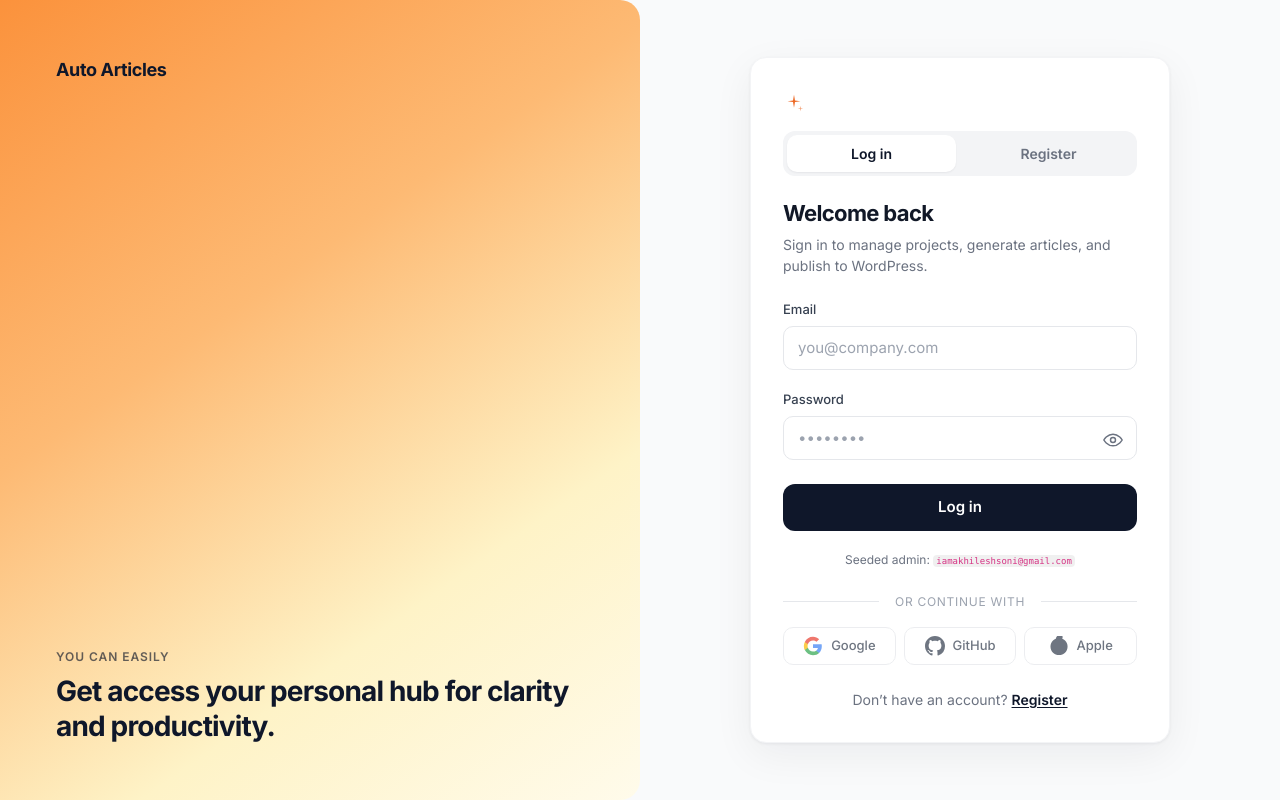
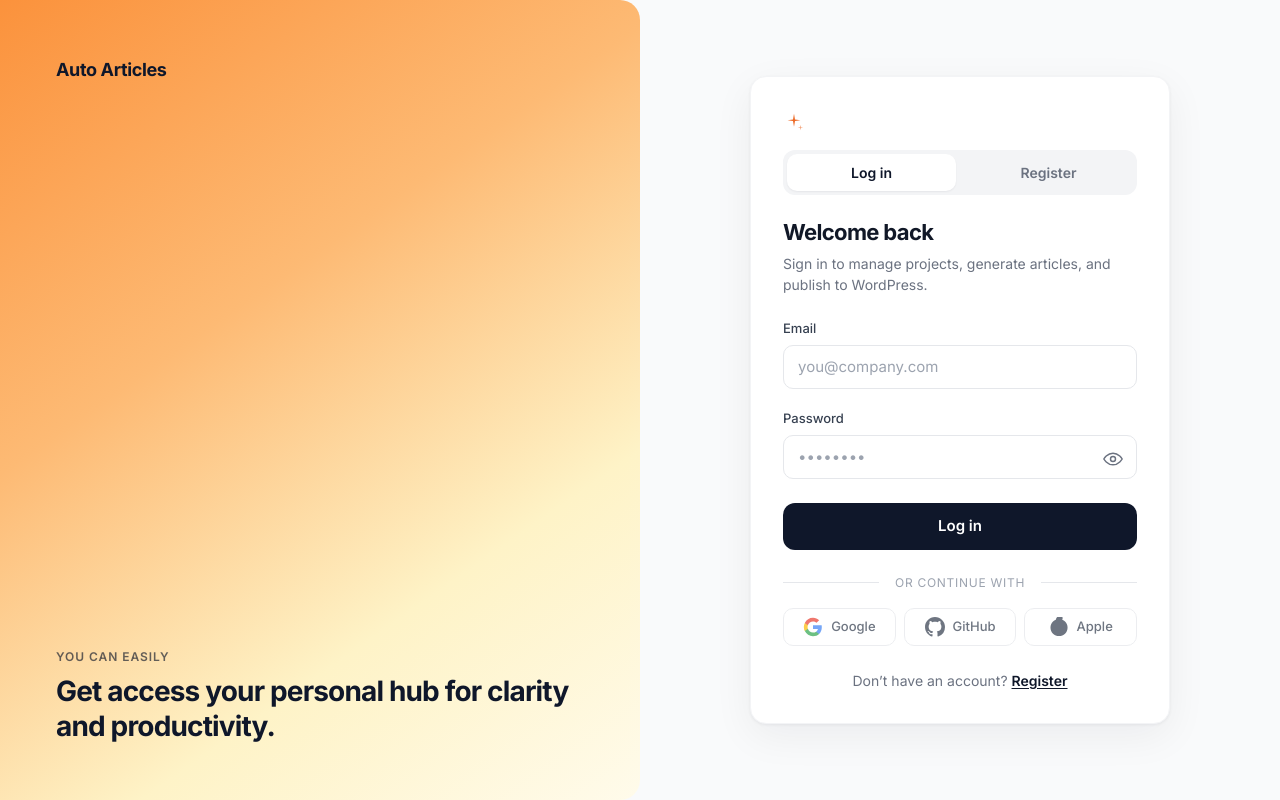
Before and after one commit to TheHypedge/Riviso_SEO, a Flask app: page / in a window 1280 px wide. Run offline with Flask 3, Linux system fonts and the light colour scheme; some libraries are stand-ins or nearby versions.

Commit message:
fix(deploy): trust repo path for Git dubious-ownership on VPS
- Run git config --global safe.directory before fetch/pull in Actions
- Same in deploy.sh for manual runs on the server
- Remove seeded admin email hint from login page (avoid exposing in UI)

Made-with: Cursor

```diff
--- a/templates/auth.html
+++ b/templates/auth.html
@@ -157,7 +157,7 @@
                     </div>
                   </div>
                   <button type="submit" class="auth-btn auth-btn--primary">Log in</button>
-                  <p class="auth-hint">Seeded admin: <code class="auth-code">iamakhileshsoni@gmail.com</code></p>
+
                 </form>
 
                 <div class="auth-divider">
```
Also changed, not shown: .github/workflows/deploy.yml, 1 other file.
